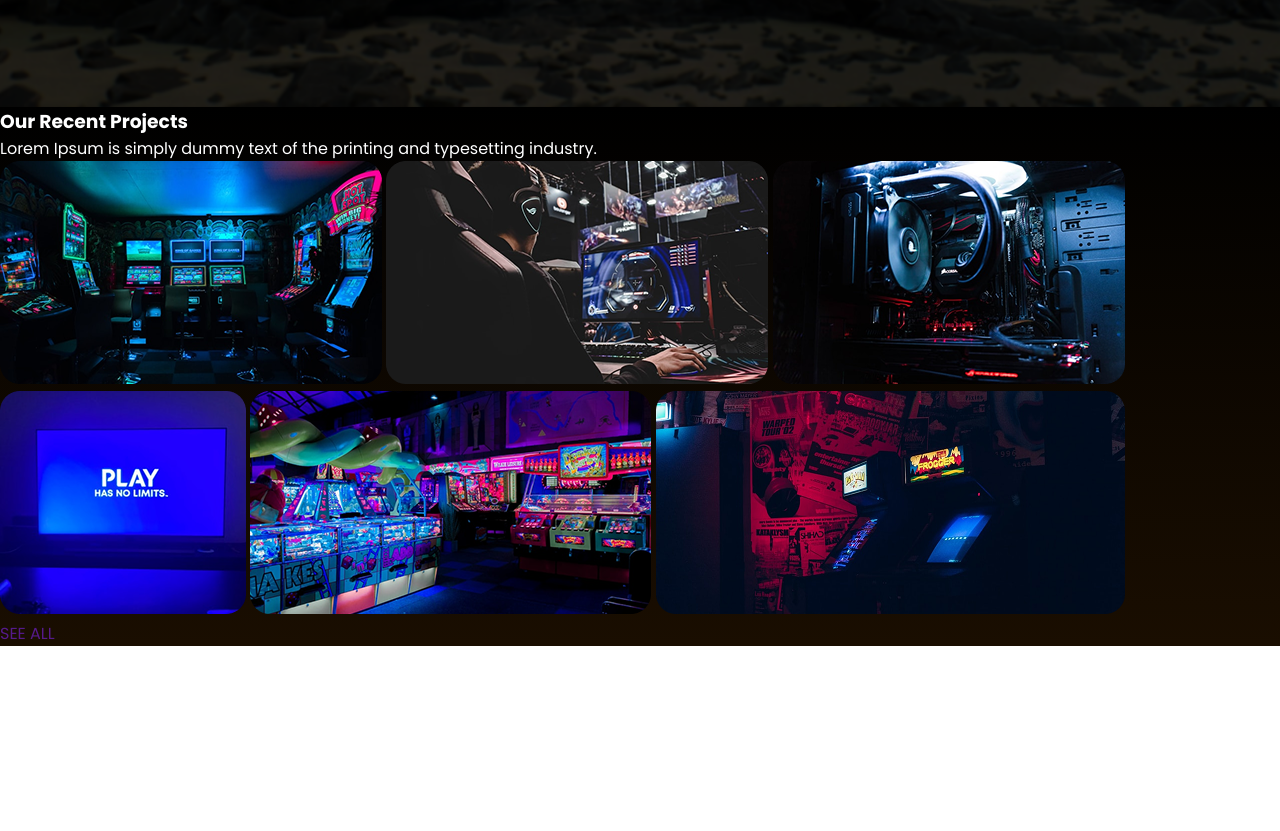
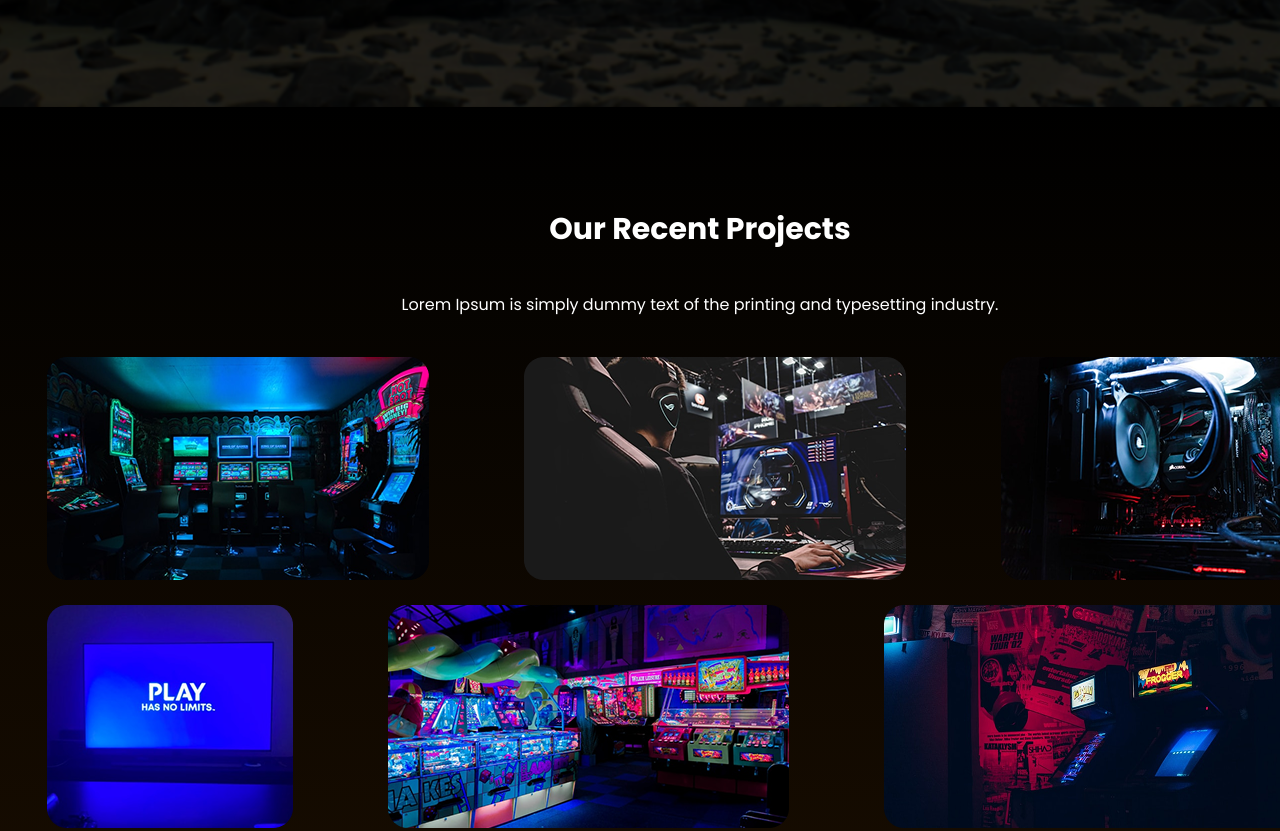
Before and after one commit to lgotfrid/gaming, a plain HTML site: page index.html in a window 1280 px wide. Shown: the part 3152-3983 px from the top of the page. Before the commit the page ends 3798 px from the top, so only its background shows below. Drawn offline with Linux system fonts and the light colour scheme.

Commit message:
projects

```diff
--- a/styles/main.css
+++ b/styles/main.css
@@ -152,7 +152,8 @@ header nav ul li.btn a:hover {
     font-size: 31px;
 }
 
-.trending .see-all {
+.trending .see-all,
+.projects .see-all {
     color: #fff;
     background: #25211D;
     border-radius: 5px;
@@ -161,7 +162,8 @@ header nav ul li.btn a:hover {
     display: block;
 }
 
-.trending .see-all:hover {
+.trending .see-all:hover,
+.projects .see-all:hover {
     transform: scale(1.1);
     transition: all 500ms ease;
 }
@@ -248,3 +250,31 @@ header nav ul li.btn a:hover {
 .features .info .block img {
     margin-bottom: 15px;
 }
+
+.projects {
+    padding: 100px 0;
+
+}
+
+.projects h3 {
+    font-size: 30px;
+    text-align: center;
+}
+
+.projects p {
+    margin: 40px 0;
+    text-align: center;
+}
+
+.projects .images {
+    display: flex;
+    justify-content: space-around;
+    margin-bottom: 25px;
+}
+
+.projects .see-all {
+    float: none;
+    width: 60px;
+    text-align: center;
+    margin: 0 auto;
+}
```
